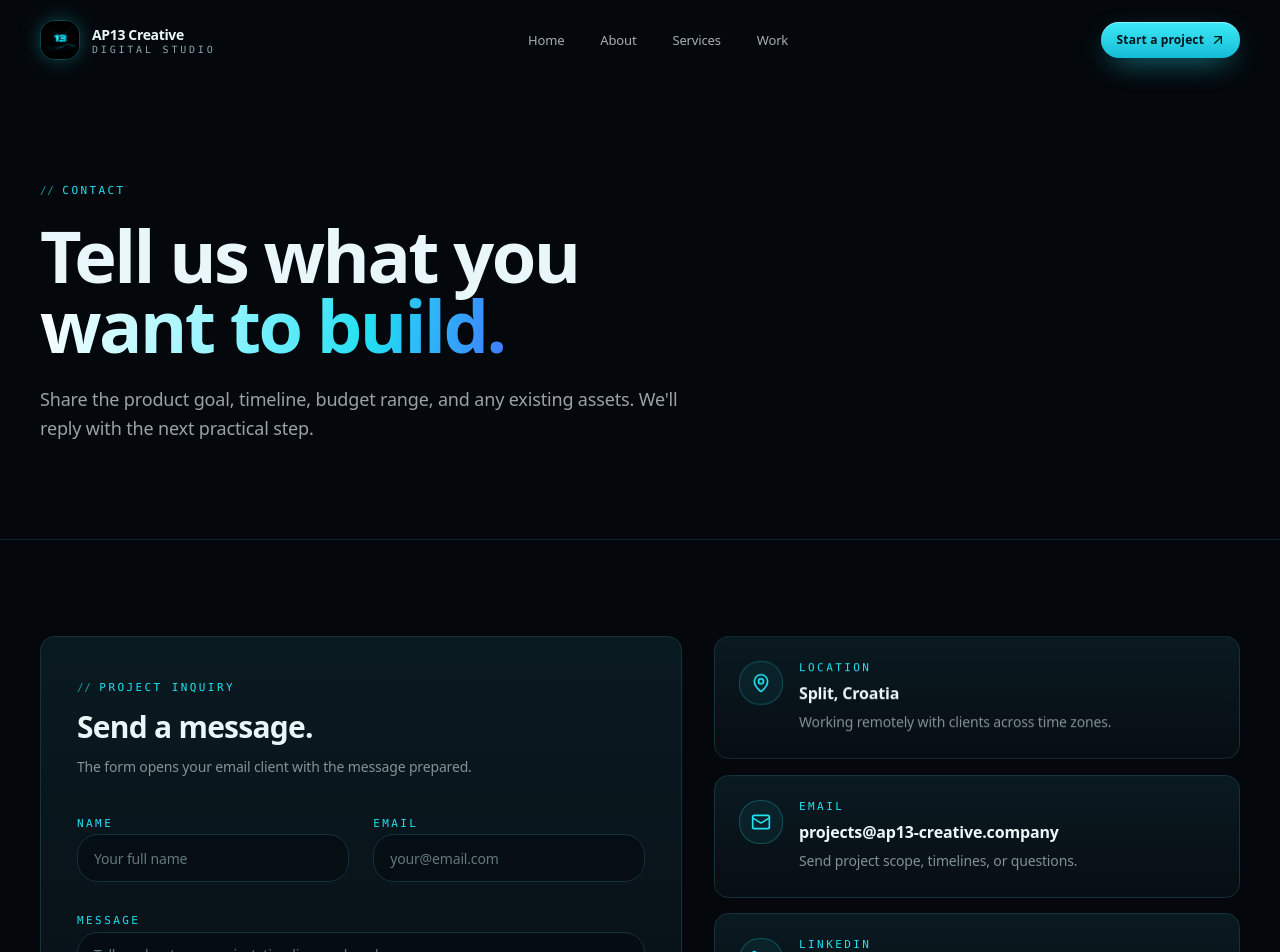
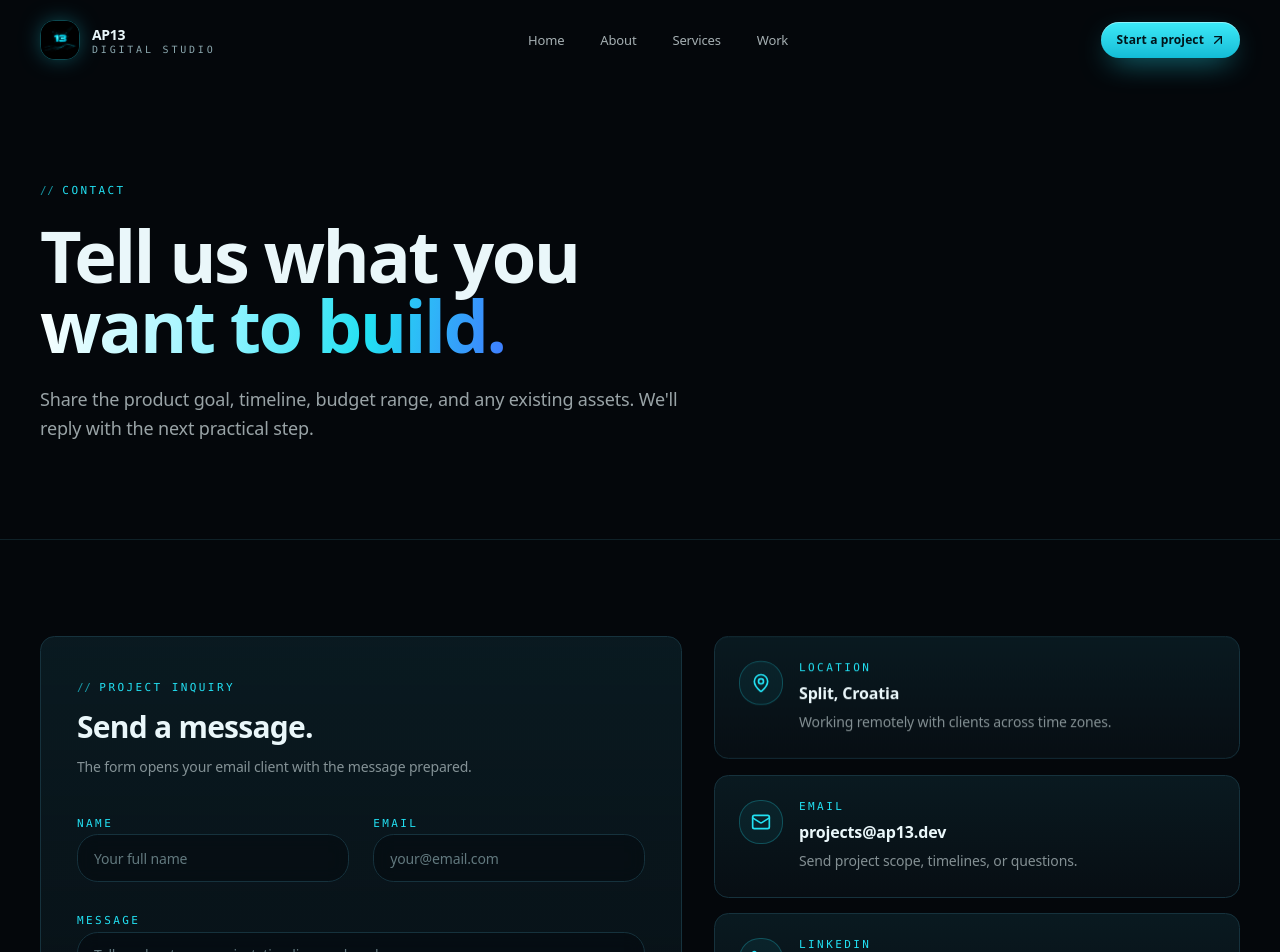
Before and after one commit to bartul9/AP13-Creative, a Next.js app: page /contact in a window 1280 px wide. Shown: the top 952 px of the page. Built offline with nearby package versions, Linux system fonts and the light colour scheme.

Commit message:
Update naming

```diff
--- a/app/about/page.tsx
+++ b/app/about/page.tsx
@@ -19,7 +19,7 @@ import { CtaSection } from "@/components/cta-section";
 export const metadata: Metadata = {
   title: "About",
   description:
-    "AP13 Creative is a senior digital product studio from Split, Croatia — crafting premium web, mobile, and AI software.",
+    "AP13 is a senior digital product studio from Split, Croatia — crafting premium web, mobile, and AI software.",
 };
 
 const principles = [
@@ -78,7 +78,7 @@ export default function AboutPage() {
             <span className="text-gradient">obsession for craft.</span>
           </>
         }
-        description="AP13 Creative is a compact digital studio with 6 years of experience across web, mobile, design systems, AI-enabled workflows, and production launches."
+        description="AP13 is a compact digital studio with 6 years of experience across web, mobile, design systems, AI-enabled workflows, and production launches."
       />
 
       {/* Founder */}
@@ -92,7 +92,7 @@ export default function AboutPage() {
                 <div className="relative aspect-[4/5] w-full">
                   <Image
                     src="/luka-portrait.png"
-                    alt="Luka Bartulović, founder of AP13 Creative"
+                    alt="Luka Bartulović, founder of AP13"
                     fill
                     className="object-cover"
                     sizes="(min-width: 1024px) 24rem, 100vw"
@@ -125,7 +125,7 @@ export default function AboutPage() {
             <p className="eyebrow mb-4">Meet the founder</p>
             <h2 className="text-balance text-4xl text-foreground md:text-5xl">
               The developer behind{" "}
-              <span className="text-gradient">AP13 Creative.</span>
+              <span className="text-gradient">AP13.</span>
             </h2>
             <p className="mt-4 flex flex-wrap items-center gap-x-4 gap-y-1.5 text-sm text-foreground/60">
               <span className="font-mono text-primary">Luka Bartulović</span>
@@ -218,7 +218,7 @@ export default function AboutPage() {
                 code, and shipping discipline.
               </p>
               <p>
-                AP13 Creative is intentionally small. That keeps communication
+                AP13 is intentionally small. That keeps communication
                 direct, quality visible, and every decision close to the people
                 actually designing and building the product.
               </p>
@@ -283,7 +283,7 @@ export default function AboutPage() {
           <Reveal className="mb-14 max-w-2xl">
             <p className="eyebrow mb-4">The journey</p>
             <h2 className="text-balance text-4xl text-foreground md:text-5xl">
-              The path to AP13 Creative.
+              The path to AP13.
             </h2>
             <p className="body-light mt-5">
               Six years of compounding craft — from first freelance launches to
--- a/app/contact/page.tsx
+++ b/app/contact/page.tsx
@@ -19,15 +19,15 @@ const contactItems = [
   {
     icon: Mail,
     title: "Email",
-    value: "projects@ap13-creative.company",
-    href: "mailto:projects@ap13-creative.company",
+    value: "projects@ap13.dev",
+    href: "mailto:projects@ap13.dev",
     note: "Send project scope, timelines, or questions.",
   },
   {
     icon: Linkedin,
     title: "LinkedIn",
-    value: "AP13 Creative",
-    href: "https://www.linkedin.com/company/ap13-creative",
+    value: "AP13",
+    href: "https://www.linkedin.com/company/ap13-dev",
     note: "Follow project updates and new work.",
   },
   {
@@ -53,7 +53,7 @@ export default function ContactPage() {
       `Name: ${formData.name}\nEmail: ${formData.email}\n\n${formData.message}`
     );
 
-    window.location.href = `mailto:projects@ap13-creative.company?subject=${subject}&body=${body}`;
+    window.location.href = `mailto:projects@ap13.dev?subject=${subject}&body=${body}`;
   };
 
   return (
--- a/app/layout.tsx
+++ b/app/layout.tsx
@@ -9,15 +9,15 @@ import { Navigation } from "@/components/navigation";
 import { Footer } from "@/components/footer";
 
 export const metadata: Metadata = {
-  metadataBase: new URL("https://ap13-creative.company"),
+  metadataBase: new URL("https://ap13.dev"),
   title: {
-    default: "AP13 Creative — Digital Product Studio",
-    template: "%s | AP13 Creative",
+    default: "AP13 — Digital Product Studio",
+    template: "%s | AP13",
   },
   description:
-    "AP13 Creative is a digital product studio building high-quality web, mobile, and AI software with precision, creativity, and style.",
+    "AP13 is a digital product studio building high-quality web, mobile, and AI software with precision, creativity, and style.",
   keywords: [
-    "AP13 Creative",
+    "AP13",
     "Luka Bartulović",
     "digital studio",
     "web development",
@@ -28,37 +28,37 @@ export const metadata: Metadata = {
     "custom software",
     "startup development partner",
   ],
-  applicationName: "AP13 Creative",
+  applicationName: "AP13",
   authors: [{ name: "Luka Bartulović" }],
-  creator: "AP13 Creative",
-  publisher: "AP13 Creative",
+  creator: "AP13",
+  publisher: "AP13",
   category: "Web Development",
   alternates: {
-    canonical: "https://ap13-creative.company/",
+    canonical: "https://ap13.dev/",
   },
   openGraph: {
     type: "website",
     locale: "en_US",
-    url: "https://ap13-creative.company/",
-    title: "AP13 Creative — Digital Product Studio",
+    url: "https://ap13.dev/",
+    title: "AP13 — Digital Product Studio",
     description:
-      "AP13 Creative delivers high-quality web and mobile applications with precision, creativity, and style.",
-    siteName: "AP13 Creative",
+      "AP13 delivers high-quality web and mobile applications with precision, creativity, and style.",
+    siteName: "AP13",
     images: [
       {
-        url: "https://ap13-creative.company/ap13-cyber-wide.png",
+        url: "https://ap13.dev/ap13-cyber-wide.png",
         width: 1200,
         height: 630,
-        alt: "AP13 Creative branding",
+        alt: "AP13 branding",
       },
     ],
   },
   twitter: {
     card: "summary_large_image",
-    title: "AP13 Creative — Digital Product Studio",
+    title: "AP13 — Digital Product Studio",
     description:
       "Turning your vision into high-quality digital reality with web and mobile app development.",
-    images: ["https://ap13-creative.company/ap13-cyber-wide.png"],
+    images: ["https://ap13.dev/ap13-cyber-wide.png"],
   },
   robots: {
     index: true,
@@ -75,7 +75,7 @@ export const metadata: Metadata = {
     google: "mHiSsF-vFFPSGIBj9qYP8K0ErznmxILmn2J-RmMgPsc",
   },
   appleWebApp: {
-    title: "AP13 Creative",
+    title: "AP13",
   },
   manifest: "/manifest.json",
   icons: {
@@ -98,10 +98,10 @@ export default function RootLayout({
             __html: JSON.stringify({
               "@context": "https://schema.org",
               "@type": "Organization",
-              name: "AP13 Creative",
-              url: "https://ap13-creative.company/",
-              logo: "https://ap13-creative.company/ap13-cyber-mark.png",
-              sameAs: ["https://www.linkedin.com/company/ap13-creative/"],
+              name: "AP13",
+              url: "https://ap13.dev/",
+              logo: "https://ap13.dev/ap13-cyber-mark.png",
+              sameAs: ["https://www.linkedin.com/company/ap13-dev/"],
             }),
           }}
         />
@@ -112,11 +112,11 @@ export default function RootLayout({
             __html: JSON.stringify({
               "@context": "https://schema.org",
               "@type": "WebSite",
-              name: "AP13 Creative",
-              url: "https://ap13-creative.company/",
+              name: "AP13",
+              url: "https://ap13.dev/",
               potentialAction: {
                 "@type": "SearchAction",
-                target: "https://ap13-creative.company/?q={search_term_string}",
+                target: "https://ap13.dev/?q={search_term_string}",
                 "query-input": "required name=search_term_string",
               },
             }),
--- a/app/page.tsx
+++ b/app/page.tsx
@@ -147,7 +147,7 @@ export default function HomePage() {
               className="anim-rise mt-7 max-w-xl text-lg leading-relaxed text-foreground/70"
               style={{ animationDelay: "120ms" }}
             >
-              AP13 Creative is a senior digital studio designing and building
+              AP13 is a senior digital studio designing and building
               web, mobile, and AI-powered software — shipped with speed, taste,
               and engineering discipline.
             </p>
@@ -422,7 +422,7 @@ export default function HomePage() {
             <div className="mt-8 flex items-center justify-center gap-3">
               <Image
                 src="/ap13-cyber-mark.png"
-                alt="AP13 Creative"
+                alt="AP13"
                 width={40}
                 height={40}
                 className="h-10 w-10 rounded-lg border border-primary/30 object-cover"
@@ -432,7 +432,7 @@ export default function HomePage() {
                   Luka Bartulović
                 </p>
                 <p className="text-xs text-foreground/50">
-                  Founder · AP13 Creative
+                  Founder · AP13
                 </p>
               </div>
             </div>
--- a/app/projects/page.tsx
+++ b/app/projects/page.tsx
@@ -6,7 +6,7 @@ import { CtaSection } from "@/components/cta-section";
 export const metadata: Metadata = {
   title: "Work",
   description:
-    "Selected product work from AP13 Creative across web, mobile, SaaS, commerce, and AI.",
+    "Selected product work from AP13 across web, mobile, SaaS, commerce, and AI.",
 };
 
 const projects: Project[] = [
@@ -55,7 +55,7 @@ export default function ProjectsPage() {
             <span className="text-gradient">SaaS, commerce &amp; AI.</span>
           </>
         }
-        description="A representative view of the kinds of digital products AP13 Creative designs, builds, launches, and improves."
+        description="A representative view of the kinds of digital products AP13 designs, builds, launches, and improves."
       />
 
       <section className="section-shell py-24">
--- a/app/services/page.tsx
+++ b/app/services/page.tsx
@@ -17,7 +17,7 @@ import { CtaSection } from "@/components/cta-section";
 export const metadata: Metadata = {
   title: "Services",
   description:
-    "Full-cycle digital product services from AP13 Creative — web development, mobile apps, product design, AI integrations, and launch support.",
+    "Full-cycle digital product services from AP13 — web development, mobile apps, product design, AI integrations, and launch support.",
 };
 
 const services = [
@@ -131,7 +131,7 @@ export default function ServicesPage() {
             <span className="text-gradient">engineered end to end.</span>
           </>
         }
-        description="AP13 Creative covers the full product path: strategy, interface design, web and mobile engineering, AI features, integrations, and launch support."
+        description="AP13 covers the full product path: strategy, interface design, web and mobile engineering, AI features, integrations, and launch support."
       />
 
       {/* Core services */}
--- a/components/footer.tsx
+++ b/components/footer.tsx
@@ -33,13 +33,13 @@ export function Footer() {
             <Link href="/" className="flex items-center gap-3">
               <Image
                 src="/ap13-cyber-mark.png"
-                alt="AP13 Creative"
+                alt="AP13"
                 width={48}
                 height={48}
                 className="h-11 w-11 rounded-lg border border-primary/30 object-cover shadow-[0_0_24px_-8px_rgba(34,224,242,0.6)]"
               />
               <span className="font-display text-base font-semibold tracking-tight text-foreground">
-                AP13 Creative
+                AP13
               </span>
             </Link>
             <p className="max-w-xs text-sm leading-relaxed text-foreground/60">
@@ -47,10 +47,10 @@ export function Footer() {
               production-grade web, mobile, and AI software.
             </p>
             <a
-              href="https://www.linkedin.com/company/ap13-creative"
+              href="https://www.linkedin.com/company/ap13-dev"
               target="_blank"
               rel="noopener noreferrer"
-              aria-label="AP13 Creative on LinkedIn"
+              aria-label="AP13 on LinkedIn"
               className="inline-flex size-10 items-center justify-center rounded-full border border-border bg-background/40 text-foreground/80 transition-colors hover:border-primary/60 hover:text-primary"
             >
               <Linkedin className="h-4 w-4" />
@@ -85,10 +85,10 @@ export function Footer() {
               <li className="flex items-start gap-2.5">
                 <Mail className="mt-0.5 h-4 w-4 flex-shrink-0 text-primary" />
                 <a
-                  href="mailto:projects@ap13-creative.company"
+                  href="mailto:projects@ap13.dev"
                   className="link-underline break-all text-foreground/65 transition-colors hover:text-foreground"
                 >
-                  projects@ap13-creative.company
+                  projects@ap13.dev
                 </a>
               </li>
             </ul>
@@ -114,7 +114,7 @@ export function Footer() {
 
         <div className="mt-6 flex flex-col items-center justify-between gap-4 border-t border-border/60 pt-8 text-center sm:flex-row sm:text-left">
           <p className="text-xs text-foreground/45">
-            © {new Date().getFullYear()} AP13 Creative. All rights reserved.
+            © {new Date().getFullYear()} AP13. All rights reserved.
           </p>
           <p className="font-mono text-[11px] uppercase tracking-[0.2em] text-foreground/40">
             Designed &amp; built in Croatia
--- a/components/journey-timeline.tsx
+++ b/components/journey-timeline.tsx
@@ -41,14 +41,14 @@ const milestones = [
     year: "2024",
     title: "AP13 Idea & Brand",
     description:
-      "Defined the AP13 Creative identity, mission, and early website — a home for the work under one brand.",
+      "Defined the AP13 identity, mission, and early website — a home for the work under one brand.",
     icon: Lightbulb,
   },
   {
     year: "2025",
     title: "Studio Focus",
     description:
-      "Focused AP13 Creative as a boutique studio shipping polished web, mobile, and AI-powered products end to end.",
+      "Focused AP13 as a boutique studio shipping polished web, mobile, and AI-powered products end to end.",
     icon: Users,
   },
 ];
--- a/components/navigation.tsx
+++ b/components/navigation.tsx
@@ -61,7 +61,7 @@ export function Navigation() {
               <span className="relative inline-flex">
                 <Image
                   src="/ap13-cyber-mark.png"
-                  alt="AP13 Creative"
+                  alt="AP13"
                   width={44}
                   height={44}
                   className="h-10 w-10 rounded-lg border border-primary/30 object-cover shadow-[0_0_24px_-6px_rgba(34,224,242,0.6)] transition-transform duration-500 group-hover:scale-105"
@@ -69,7 +69,7 @@ export function Navigation() {
               </span>
               <span className="flex flex-col leading-none">
                 <span className="font-display text-sm font-semibold tracking-tight text-foreground">
-                  AP13 Creative
+                  AP13
                 </span>
                 <span className="font-mono text-[10px] uppercase tracking-[0.28em] text-muted-foreground">
                   Digital Studio
```
Also changed, not shown: app/manifest.json.
